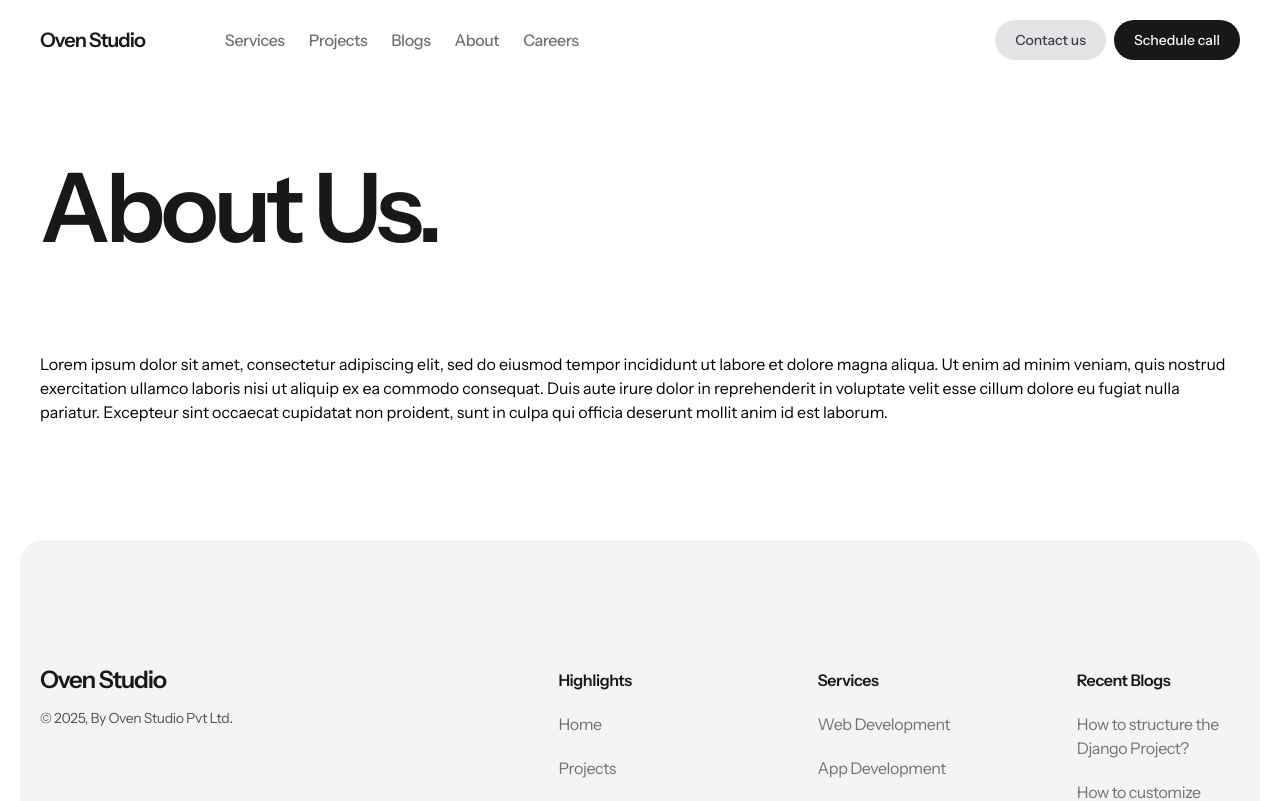
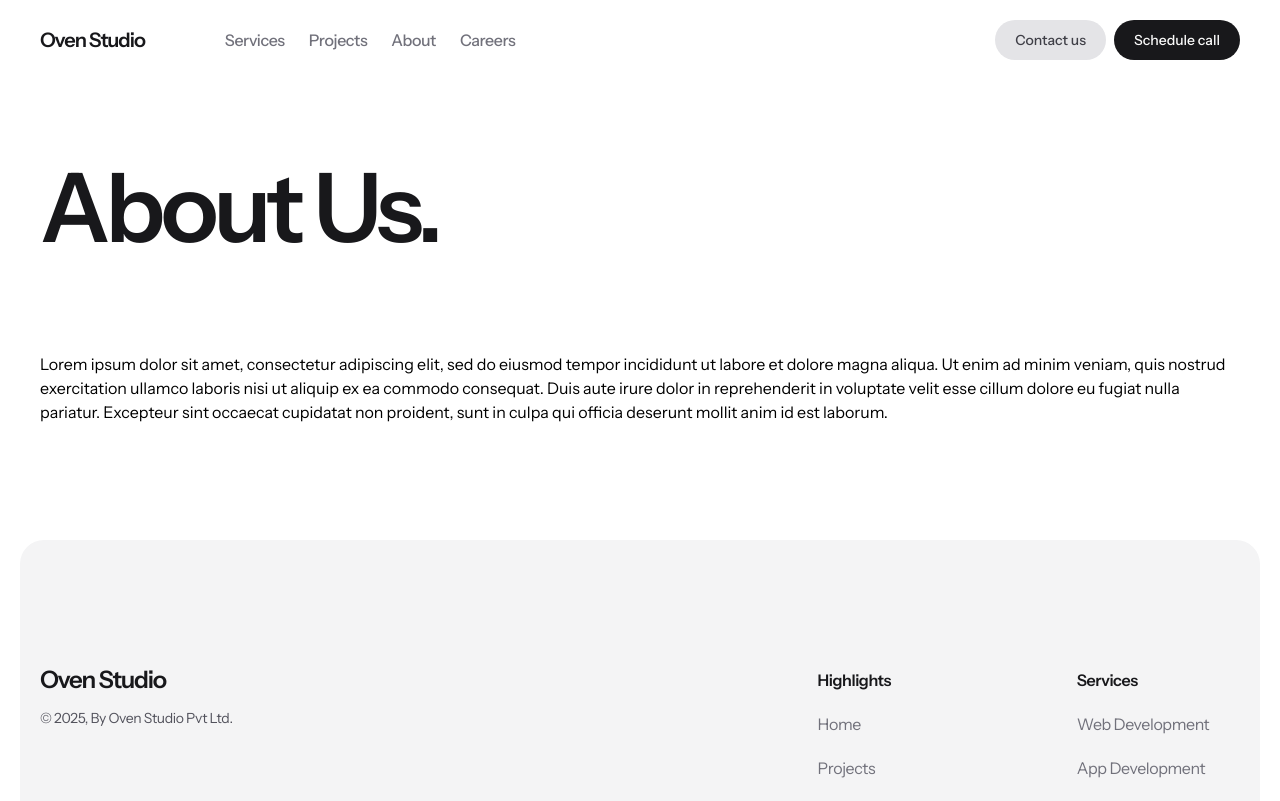
Before and after one commit to nirnejak/bitwise-builder, a Next.js app: page /about in a window 1280 px wide. Shown: the top 801 px of the page. Built offline with nearby package versions, Linux system fonts and the light colour scheme; some icons are missing.

Commit message:
Blogs Removed

```diff
--- a/app/about/page.tsx
+++ b/app/about/page.tsx
@@ -8,10 +8,9 @@ import { BASE_TRANSITION } from "@/utils/animation"
 import { generateMetadata } from "@/utils/seo"
 
 export const metadata: Metadata = generateMetadata({
-  path: "/blogs/",
-  title: "Blogs | Oven Studio",
-  description:
-    "Blogs on tech by team at Oven Studio, a design-driven development agency.",
+  path: "/about/",
+  title: "About Us | Oven Studio",
+  description: "About Oven Studio, a design-driven development agency.",
 })
 
 const variants = {
--- a/app/blogs/page.tsx
+++ /dev/null
@@ -1,126 +0,0 @@
-import * as React from "react"
-
-import { type Metadata } from "next"
-
-import { ArrowUpRight } from "akar-icons"
-import * as motion from "motion/react-client"
-import Link from "next/link"
-
-import { BASE_TRANSITION } from "@/utils/animation"
-import { generateMetadata } from "@/utils/seo"
-
-export const metadata: Metadata = generateMetadata({
-  path: "/blogs/",
-  title: "Blogs | Oven Studio",
-  description:
-    "Blogs on tech by team at Oven Studio, a design-driven development agency.",
-})
-
-const blogs = [
-  {
-    title: "Lorem ipsum dolor sit amet",
-    description:
-      "Lorem ipsum dolor sit amet, consectetur adipiscing elit, sed do eiusmod tempor incididunt ut labore et dolore magna aliqua. Ut enim ad minim veniam",
-    date: "2021-01-01",
-  },
-  {
-    title: "Lorem ipsum dolor sit amet",
-    description:
-      "Lorem ipsum dolor sit amet, consectetur adipiscing elit, sed do eiusmod tempor incididunt ut labore et dolore magna aliqua. Ut enim ad minim veniam",
-    date: "2021-01-01",
-  },
-  {
-    title: "Lorem ipsum dolor sit amet",
-    description:
-      "Lorem ipsum dolor sit amet, consectetur adipiscing elit, sed do eiusmod tempor incididunt ut labore et dolore magna aliqua. Ut enim ad minim veniam",
-    date: "2021-01-01",
-  },
-  {
-    title: "Lorem ipsum dolor sit amet",
-    description:
-      "Lorem ipsum dolor sit amet, consectetur adipiscing elit, sed do eiusmod tempor incididunt ut labore et dolore magna aliqua. Ut enim ad minim veniam",
-    date: "2021-01-01",
-  },
-  {
-    title: "Lorem ipsum dolor sit amet",
-    description:
-      "Lorem ipsum dolor sit amet, consectetur adipiscing elit, sed do eiusmod tempor incididunt ut labore et dolore magna aliqua. Ut enim ad minim veniam",
-    date: "2021-01-01",
-  },
-  {
-    title: "Lorem ipsum dolor sit amet",
-    description:
-      "Lorem ipsum dolor sit amet, consectetur adipiscing elit, sed do eiusmod tempor incididunt ut labore et dolore magna aliqua. Ut enim ad minim veniam",
-    date: "2021-01-01",
-  },
-  {
-    title: "Lorem ipsum dolor sit amet",
-    description:
-      "Lorem ipsum dolor sit amet, consectetur adipiscing elit, sed do eiusmod tempor incididunt ut labore et dolore magna aliqua. Ut enim ad minim veniam",
-    date: "2021-01-01",
-  },
-  {
-    title: "Lorem ipsum dolor sit amet",
-    description:
-      "Lorem ipsum dolor sit amet, consectetur adipiscing elit, sed do eiusmod tempor incididunt ut labore et dolore magna aliqua. Ut enim ad minim veniam",
-    date: "2021-01-01",
-  },
-]
-
-const variants = {
-  hidden: { translateY: 10, opacity: 0, filter: "blur(20px)" },
-  visible: { translateY: 0, opacity: 1, filter: "none" },
-}
-
-const Blogs: React.FC = () => {
-  return (
-    <main className="">
-      <section className="container mb-24 mt-40 px-5 xl:px-0">
-        <motion.h1
-          initial={"hidden"}
-          animate={"visible"}
-          variants={variants}
-          transition={{ delay: 0, ...BASE_TRANSITION }}
-          className="mb-24 mt-9 text-8xl font-semibold tracking-tighter text-zinc-900"
-        >
-          Blogs.
-        </motion.h1>
-        <div className="">
-          {blogs.map((blog, index) => (
-            <Link
-              href="#"
-              as={`/blogs/${index}`}
-              key={index}
-              className="group outline-hidden"
-            >
-              <motion.div
-                initial={"hidden"}
-                animate={"visible"}
-                variants={variants}
-                transition={{ delay: 0.1 * index, ...BASE_TRANSITION }}
-                className="flex w-9/12 items-center gap-6 rounded-2xl p-5 transition-colors group-hover:bg-zinc-900 group-hover:text-zinc-200 group-focus:bg-zinc-900 group-focus:text-zinc-200"
-              >
-                <div className="rounded-full bg-zinc-900 p-2.5 text-zinc-50">
-                  <ArrowUpRight
-                    size={17}
-                    className="transition-transform group-hover:-translate-y-1 group-hover:translate-x-1 group-hover:scale-150 group-focus:-translate-y-1 group-focus:translate-x-1 group-focus:scale-150"
-                  />
-                </div>
-                <div>
-                  <h2 className="mb-1 text-2xl font-semibold tracking-tighter text-zinc-900 transition-colors group-hover:text-zinc-200 group-focus:text-zinc-200">
-                    {blog.title}
-                  </h2>
-                  <p className="text-zinc-700 transition-colors group-hover:text-zinc-500 group-focus:text-zinc-500">
-                    {blog.description}
-                  </p>
-                </div>
-              </motion.div>
-            </Link>
-          ))}
-        </div>
-      </section>
-    </main>
-  )
-}
-
-export default Blogs
--- a/components/blocks/Footer.tsx
+++ b/components/blocks/Footer.tsx
@@ -8,7 +8,7 @@ const Footer: React.FC = () => {
     <footer className="w-full p-5">
       <div className="rounded-3xl bg-zinc-100">
         <div className="container grid grid-cols-5 gap-24 px-5 py-32 text-zinc-500 xl:px-0">
-          <div className="col-span-2 flex flex-col">
+          <div className="col-span-3 flex flex-col">
             <Link
               href={"/"}
               className="text-2xl font-semibold leading-none tracking-tighter text-zinc-900"
@@ -81,19 +81,6 @@ const Footer: React.FC = () => {
               Product Design
             </Link>
           </div>
-          <div className="flex flex-col gap-5 tracking-tight">
-            <p className="font-semibold text-zinc-900">Recent Blogs</p>
-
-            <Link href={"/"} className="transition-colors hover:text-zinc-900">
-              How to structure the Django Project?
-            </Link>
-            <Link href={"/"} className="transition-colors hover:text-zinc-900">
-              How to customize REST API responses per user in Django?
-            </Link>
-            <Link href={"/"} className="transition-colors hover:text-zinc-900">
-              How to make REST APIs in Django using Django-rest-framework?
-            </Link>
-          </div>
         </div>
       </div>
     </footer>
--- a/components/molecules/Header.tsx
+++ b/components/molecules/Header.tsx
@@ -70,12 +70,6 @@ const Header: React.FC = () => {
                 Projects
               </Link>
               <Link
-                href={"/blogs/"}
-                className="transition-colors hover:text-zinc-900"
-              >
-                Blogs
-              </Link>
-              <Link
                 href={"/about/"}
                 className="transition-colors hover:text-zinc-900"
               >
```
